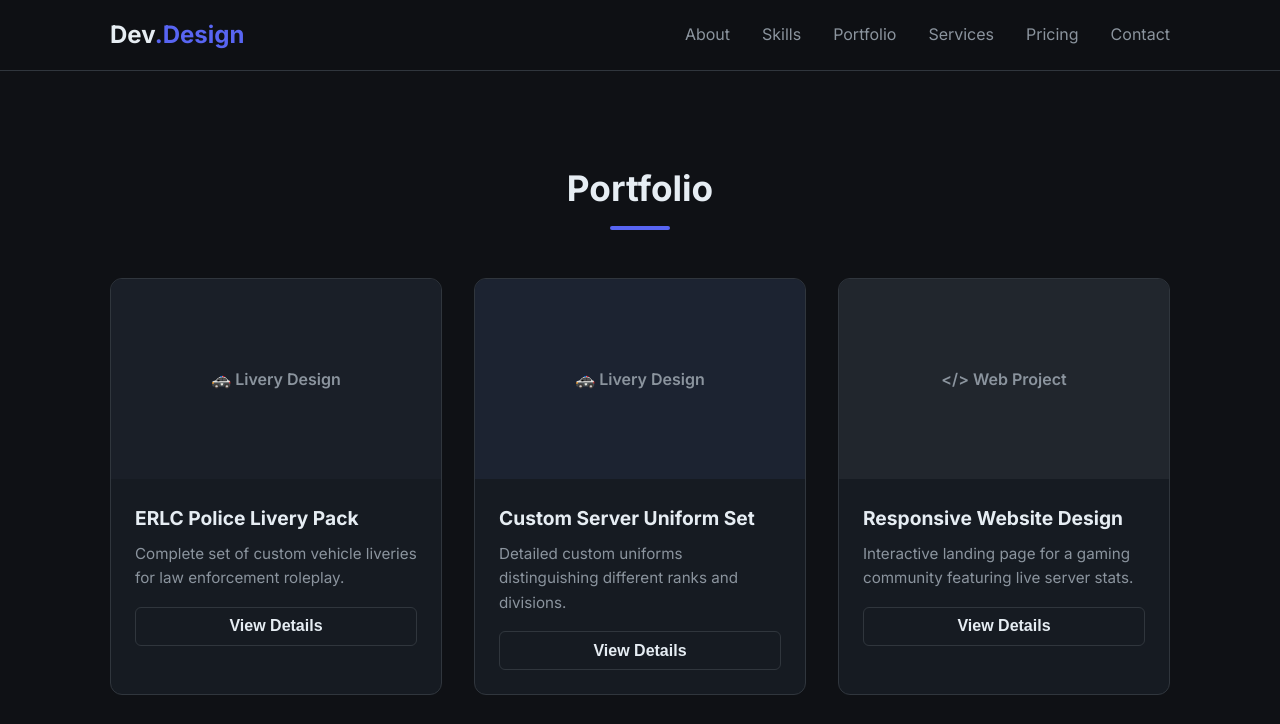
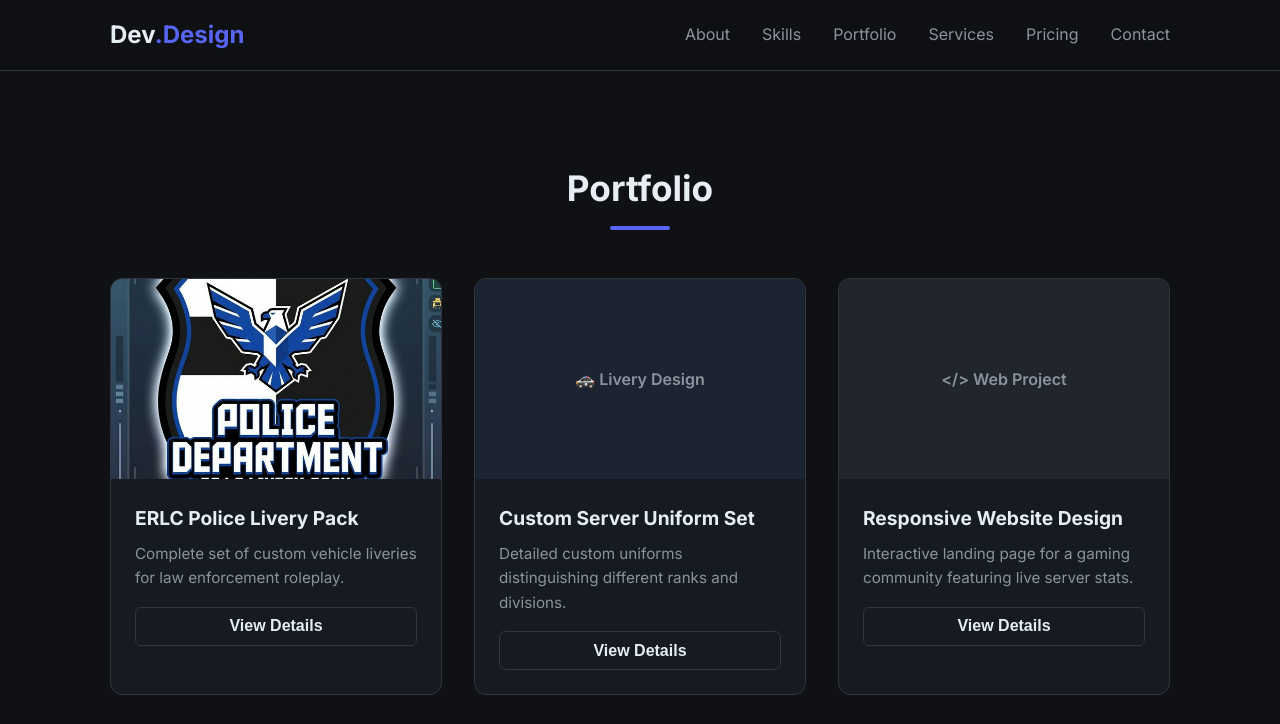
Before and after one commit to CodingIsASport/Dev.Design, a plain HTML site: page portfolio.html in a window 1280 px wide. Shown: the top 724 px of the page. Drawn offline with Linux system fonts and the light colour scheme.

Commit message:
Update portfolio

```diff
--- a/portfolio.html
+++ b/portfolio.html
@@ -43,7 +43,9 @@
                 <div class="project-card fade-in" data-tools="Photoshop, Paint.NET"
                     data-breakdown="Designed a complete set of highly detailed police liveries for 5+ models with custom patterns."
                     data-outcome="Gave the department a cohesive, realistic, and highly professional look.">
-                    <div class="card-image placeholder-livery" style="background-color: #1a1f28;"></div>
+                    <div class="card-image" style="background-color: #1a1f28;">
+                        <img src="assets/erlc_police_logo.png" style="object-fit: cover;" alt="ERLC Police Logo">
+                    </div>
                     <div class="card-content">
                         <h4>ERLC Police Livery Pack</h4>
                         <p>Complete set of custom vehicle liveries for law enforcement roleplay.</p>
```
Also changed, not shown: assets/erlc_police_logo.png (added).
